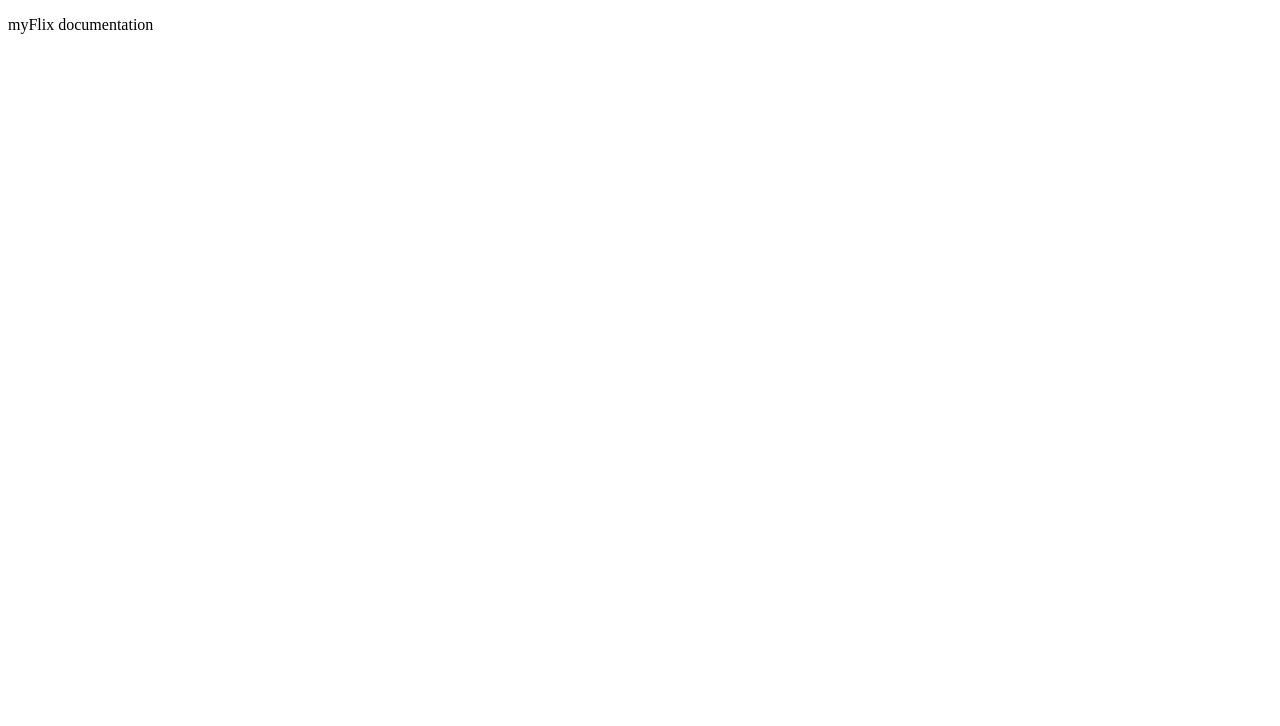
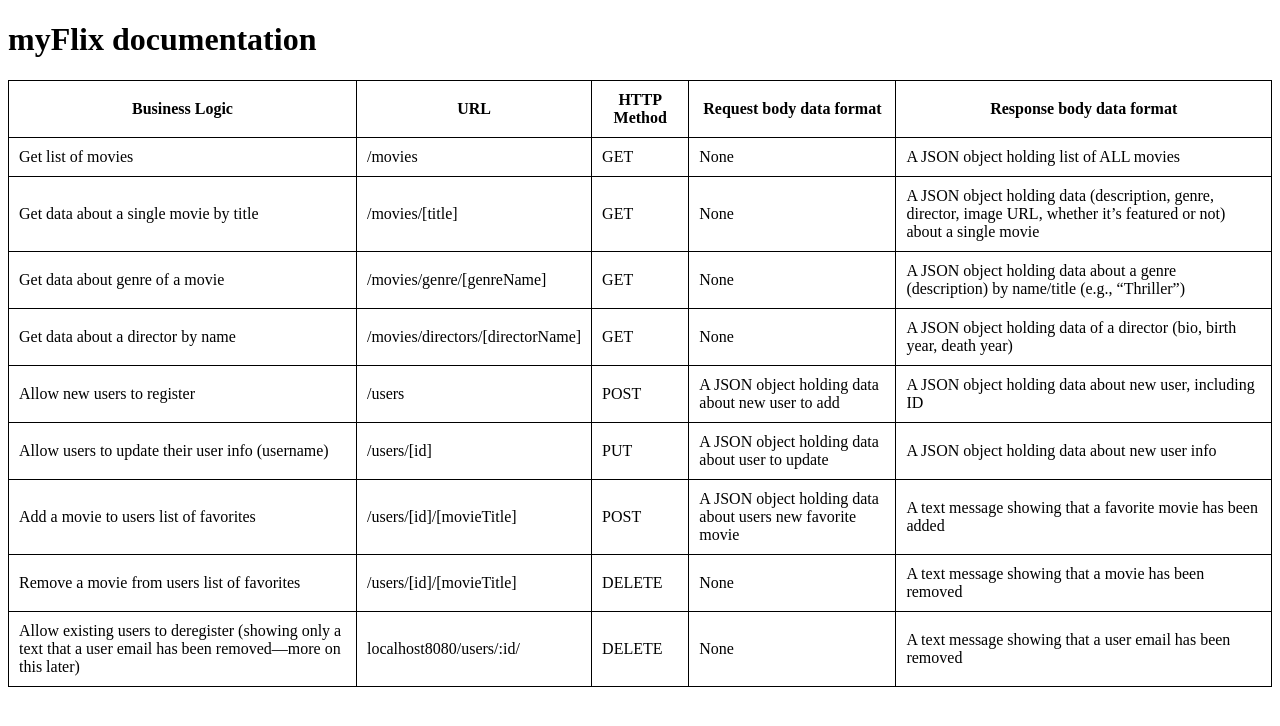
Before and after one commit to mihadereani/movie_api, a website: page public/documentation.html in a window 1280 px wide. Drawn offline with Linux system fonts and the light colour scheme.

Commit message:
add a list of URL endpoints

```diff
--- a/public/documentation.html
+++ b/public/documentation.html
@@ -1,12 +1,116 @@
 <!DOCTYPE html>
 <html lang="en">
+
 <head>
   <meta charset="UTF-8">
   <meta http-equiv="X-UA-Compatible" content="IE=edge">
   <meta name="viewport" content="width=device-width, initial-scale=1.0">
   <title>myFlix</title>
 </head>
+
 <body>
-  <p>myFlix documentation</p>
+  <h1>myFlix documentation</h1>
+
+  <style>
+    table,
+    th,
+    td {
+      border: 1px solid black;
+    }
+
+    table {
+      border-collapse: collapse;
+    }
+
+    th,
+    td {
+      padding: 10px;
+    }
+  </style>
+
+  <table>
+    <tr>
+      <th>Business Logic</th>
+      <th>URL</th>
+      <th>HTTP Method</th>
+      <th>Request body data format</th>
+      <th>Response body data format</th>
+    </tr>
+
+    <tr>
+      <td>Get list of movies</td>
+      <td>/movies</td>
+      <td>GET</td>
+      <td>None</td>
+      <td>A JSON object holding list of ALL movies</td>
+    </tr>
+
+    <tr>
+      <td>Get data about a single movie by title</td>
+      <td>/movies/[title]</td>
+      <td>GET</td>
+      <td>None</td>
+      <td>A JSON object holding data (description, genre, director, image URL, whether it’s featured or not) about a single movie</td>
+    </tr>
+
+    <tr>
+      <td>Get data about genre of a movie</td>
+      <td>/movies/genre/[genreName]</td>
+      <td>GET</td>
+      <td>None</td>
+      <td>A JSON object holding data about a genre (description) by name/title (e.g., “Thriller”)</td>
+    </tr>
+
+    <tr>
+      <td>Get data about a director by name</td>
+      <td>/movies/directors/[directorName]</td>
+      <td>GET</td>
+      <td>None</td>
+      <td>A JSON object holding data of a director (bio, birth year, death year)</td>
+    </tr>
+
+    <tr>
+      <td>Allow new users to register</td>
+      <td>/users</td>
+      <td>POST</td>
+      <td>A JSON object holding data about new user to add</td>
+      <td>A JSON object holding data about new user, including ID</td>
+    </tr>
+
+    <tr>
+      <td>Allow users to update their user info (username)</td>
+      <td>/users/[id]</td>
+      <td>PUT</td>
+      <td>A JSON object holding data about user to update</td>
+      <td>A JSON object holding data about new user info</td>
+    </tr>
+
+    <tr>
+      <td>Add a movie to users list of favorites</td>
+      <td>/users/[id]/[movieTitle]</td>
+      <td>POST</td>
+      <td>A JSON object holding data about users new favorite movie</td>
+      <td>A text message showing that a favorite movie has been added</td>
+    </tr>
+
+    <tr>
+      <td>Remove a movie from users list of favorites</td>
+      <td>/users/[id]/[movieTitle]</td>
+      <td>DELETE</td>
+      <td>None</td>
+      <td>A text message showing that a movie has been removed</td>
+    </tr>
+
+    <tr>
+      <td>Allow existing users to deregister (showing only a text that a user email has been removed—more on this later)
+      </td>
+      <td>localhost8080/users/:id/</td>
+      <td>DELETE</td>
+      <td>None</td>
+      <td>A text message showing that a user email has been removed</td>
+    </tr>
+  </table>
+
 </body>
+
 </html>
```
